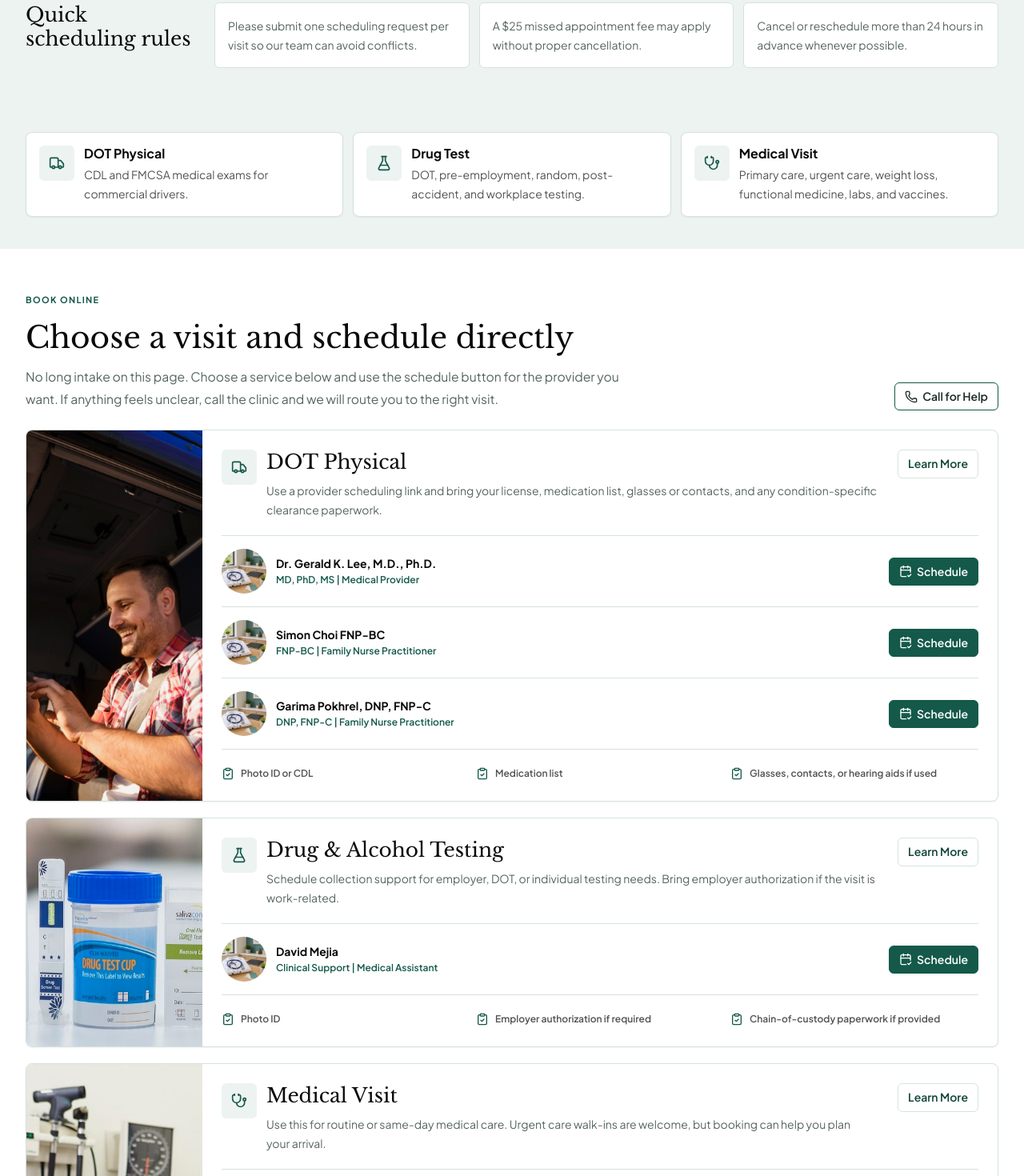
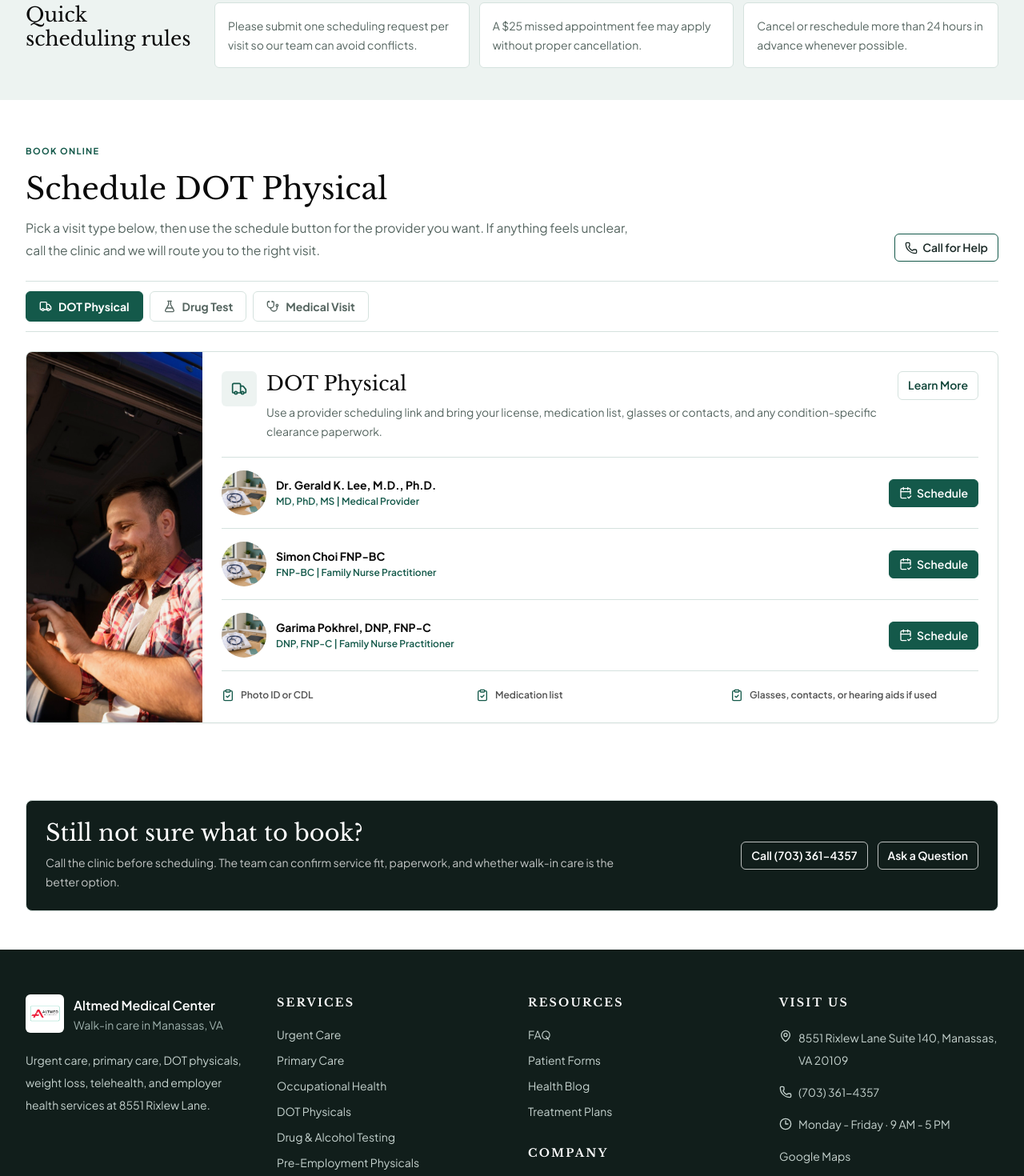
Before and after one commit to Magnius-AI/altmed-website, a Next.js app in the folder frontend/: page /appointment in a window 1280 px wide. Shown: the part 740-2210 px from the top of the page at 80% size. Built offline with nearby package versions, Linux system fonts and the light colour scheme; no server answers.

Commit message:
update the appointment page

```diff
--- a/frontend/app/(public)/appointment/page.tsx
+++ b/frontend/app/(public)/appointment/page.tsx
@@ -201,11 +201,10 @@
   const isUsingProviderApiFallback =
     !fetchedProviders.length || apiProviders.every((provider) => provider.id.startsWith("fallback-provider-"));
   const providers = isUsingProviderApiFallback ? defaultScheduleProviders : fetchedProviders;
-  const selectedService = appointmentOptions.find((option) => option.value === searchParams?.service)?.value;
-  const selectedOption = appointmentOptions.find((option) => option.value === selectedService);
-  const orderedOptions = selectedOption
-    ? [selectedOption, ...appointmentOptions.filter((option) => option.value !== selectedOption.value)]
-    : appointmentOptions;
+  const activeOption =
+    appointmentOptions.find((option) => option.value === searchParams?.service) ?? appointmentOptions[0];
+  const activeProviders = getScheduleProviders(providers, activeOption.value);
+  const ActiveIcon = activeOption.icon;
 
   return (
     <main className="bg-[var(--color-bg-white)]">
@@ -292,54 +291,16 @@
         </div>
       </section>
 
-      <section className="bg-[var(--color-bg-gray)] py-8 md:py-10">
-        <div className="container-shell">
-          <div className="grid gap-3 md:grid-cols-3">
-            {appointmentOptions.map((option) => {
-              const Icon = option.icon;
-              const isSelected = option.value === selectedService;
-
-              return (
-                <Link
-                  key={option.value}
-                  href={getServiceHref(option.value) as Route}
-                  className={`focus-ring group rounded-lg border bg-white p-4 text-left shadow-sm transition hover:-translate-y-0.5 hover:border-[var(--color-primary)] ${
-                    isSelected
-                      ? "border-[var(--color-primary)] ring-2 ring-[rgba(20,89,74,0.16)]"
-                      : "border-[var(--color-border)]"
-                  }`}
-                >
-                  <div className="flex items-start gap-3">
-                    <span className="flex h-11 w-11 shrink-0 items-center justify-center rounded-md bg-[var(--color-bg-gray)] text-[var(--color-primary)] transition group-hover:bg-[var(--color-primary)] group-hover:text-white">
-                      <Icon className="h-5 w-5" />
-                    </span>
-                    <span>
-                      <span className="block font-ui text-base font-bold leading-tight text-neutral-950">
-                        {option.shortTitle}
-                      </span>
-                      <span className="mt-1 block text-sm leading-6 text-neutral-600">
-                        {option.description}
-                      </span>
-                    </span>
-                  </div>
-                </Link>
-              );
-            })}
-          </div>
-        </div>
-      </section>
-
       <section id="schedule" className="container-shell scroll-mt-24 py-10 md:py-12">
         <div className="flex flex-col gap-4 md:flex-row md:items-end md:justify-between">
           <div>
             <div className="section-label">Book Online</div>
             <h2 className="mt-3 font-heading text-[2rem] font-normal leading-tight text-neutral-950 md:text-[2.35rem]">
-              {selectedOption ? `Schedule ${selectedOption.title}` : "Choose a visit and schedule directly"}
+              Schedule {activeOption.title}
             </h2>
             <p className="mt-3 max-w-3xl text-[0.98rem] leading-7 text-neutral-700">
-              No long intake on this page. Choose a service below and use the schedule button for
-              the provider you want. If anything feels unclear, call the clinic and we will route
-              you to the right visit.
+              Pick a visit type below, then use the schedule button for the provider you want. If
+              anything feels unclear, call the clinic and we will route you to the right visit.
             </p>
           </div>
           <a href={`tel:${clinic.phone}`} className="btn-outline-dark md:shrink-0">
@@ -348,26 +309,34 @@
           </a>
         </div>
 
-        <div className="mt-6 grid gap-5">
-          {orderedOptions.map((option) => {
+        <div className="sticky top-16 z-30 mt-6 flex gap-2 overflow-x-auto border-y border-[var(--color-border)] bg-[var(--color-bg-white)]/95 py-3 backdrop-blur lg:top-[78px]">
+          {appointmentOptions.map((option) => {
             const Icon = option.icon;
-            const scheduleProviders = getScheduleProviders(providers, option.value);
-            const isSelected = option.value === selectedService;
+            const isActive = option.value === activeOption.value;
 
             return (
-              <article
+              <Link
                 key={option.value}
-                className={`overflow-hidden rounded-lg border bg-white shadow-sm ${
-                  isSelected
-                    ? "border-[var(--color-primary)] ring-2 ring-[rgba(20,89,74,0.12)]"
-                    : "border-[var(--color-border)]"
+                href={getServiceHref(option.value) as Route}
+                className={`focus-ring inline-flex shrink-0 items-center gap-2 rounded-full border px-4 py-2 text-sm font-bold transition ${
+                  isActive
+                    ? "border-[var(--color-primary)] bg-[var(--color-primary)] text-white"
+                    : "border-[var(--color-border)] bg-white text-neutral-700 hover:border-[var(--color-primary)]"
                 }`}
               >
+                <Icon className="h-4 w-4" />
+                {option.shortTitle}
+              </Link>
+            );
+          })}
+        </div>
+
+        <article className="mt-6 overflow-hidden rounded-lg border border-[var(--color-border)] bg-white shadow-sm">
           <div className="grid lg:grid-cols-[220px_minmax(0,1fr)]">
             <div className="relative min-h-[180px] bg-neutral-100">
               <Image
-                      src={option.image}
-                      alt={`${option.title} scheduling at Altmed Medical Center`}
+                src={activeOption.image}
+                alt={`${activeOption.title} scheduling at Altmed Medical Center`}
                 fill
                 className="site-photo object-cover"
                 sizes="(min-width: 1024px) 220px, 100vw"
@@ -377,25 +346,25 @@
               <div className="flex flex-col gap-4 md:flex-row md:items-start md:justify-between">
                 <div className="flex gap-3">
                   <div className="flex h-11 w-11 shrink-0 items-center justify-center rounded-md bg-[var(--color-bg-gray)] text-[var(--color-primary)]">
-                          <Icon className="h-5 w-5" />
+                    <ActiveIcon className="h-5 w-5" />
                   </div>
                   <div>
                     <h3 className="font-heading text-[1.55rem] font-normal leading-tight text-neutral-950">
-                            {option.title}
+                      {activeOption.title}
                     </h3>
                     <p className="mt-2 max-w-3xl text-sm leading-6 text-neutral-700">
-                            {option.detail}
+                      {activeOption.detail}
                     </p>
                   </div>
                 </div>
-                      <Link href={option.learnMoreHref as Route} className="btn-secondary md:shrink-0">
+                <Link href={activeOption.learnMoreHref as Route} className="btn-secondary md:shrink-0">
                   Learn More
                 </Link>
               </div>
 
-                    {scheduleProviders.length ? (
+              {activeProviders.length ? (
                 <div className="mt-5 divide-y divide-[var(--color-border)] border-y border-[var(--color-border)]">
-                        {scheduleProviders.map((provider) => {
+                  {activeProviders.map((provider) => {
                     const href = getAppointmentHref(provider.appointmentUrl);
                     const isExternal = href.startsWith("http://") || href.startsWith("https://");
 
@@ -450,7 +419,7 @@
               )}
 
               <div className="mt-5 grid gap-2 sm:grid-cols-3">
-                      {option.bring.map((item) => (
+                {activeOption.bring.map((item) => (
                   <div key={item} className="flex items-start gap-2 text-xs font-semibold leading-5 text-neutral-600">
                     <ClipboardCheck className="mt-0.5 h-4 w-4 shrink-0 text-[var(--color-primary)]" />
                     <span>{item}</span>
@@ -460,9 +429,6 @@
             </div>
           </div>
         </article>
-            );
-          })}
-        </div>
       </section>
 
       <section className="container-shell py-10 md:py-12">
```
Also changed, not shown: 1 other file (tests, documents, lock files or other folders). Lines whose indentation alone changed are shown as unchanged.
